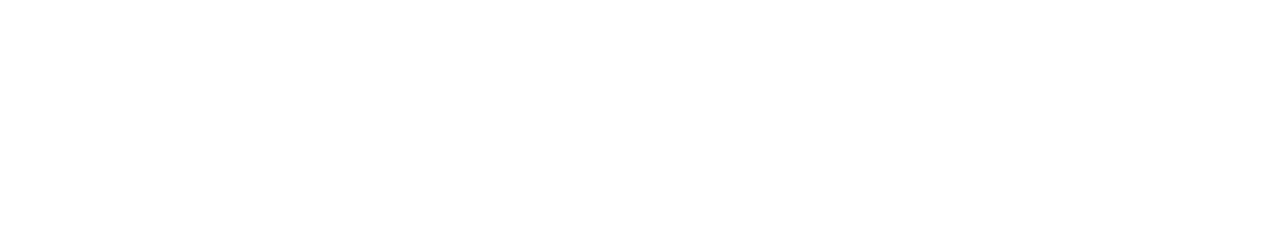
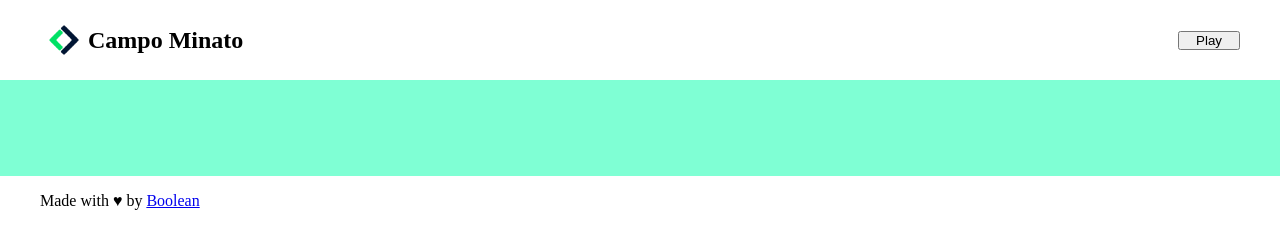
Before and after one commit to giordanofabrizii/js-campominato-grid, a plain HTML site: page index.html in a window 1280 px wide. Drawn offline with Linux system fonts and the light colour scheme.

Commit message:
adde structure and style

```diff
--- a/css/style.css
+++ b/css/style.css
@@ -3,3 +3,48 @@
     margin: 0;
     padding: 0;
 }
+
+.flex{
+    display: flex;
+    align-items: center;
+}
+
+/* < /////////////// */
+/* ? HEADER */
+/* < /////////////// */
+
+header,
+footer {
+    padding: 1rem 2.5rem;
+    justify-content: space-between;
+}
+
+img[alt="boolean logo"]{
+    height: 3rem;
+}
+
+#start-game {
+    padding: 0 1rem;
+}
+
+/* < /////////////// */
+/* > MAIN */
+/* < /////////////// */
+
+main {
+    background-color: aquamarine;
+    padding: 3rem;
+}
+
+#campo-container{
+    margin: 0 auto;
+    display: flex;
+    flex-wrap: wrap;
+    width: 42rem;
+}
+
+.cella {
+    width: calc(100% / 10);
+    aspect-ratio: 1 / 1;
+    border: 2px solid white;
+}
--- a/index.html
+++ b/index.html
@@ -8,6 +8,26 @@
     <link rel="stylesheet" href="css/style.css">
 </head>
 <body>
+    <header class="flex">
+        <section class="logo flex">
+            <img src="./img/logo.png" alt="boolean logo">
+            <h1>Campo Minato</h1>
+        </section>
+
+        <section class="buttons">
+            <button id="start-game">Play</button>
+        </section>
+    </header>
+
+    <main>
+        <div id="campo-container">
+
+        </div>
+    </main>
+
+    <footer>
+        <p>Made with &hearts; by <a href="https://boolean.careers/">Boolean</a></p>
+    </footer>
 
     <script src="js/script.js"></script>
 </body>
```
Also changed, not shown: img/logo.png (added).
